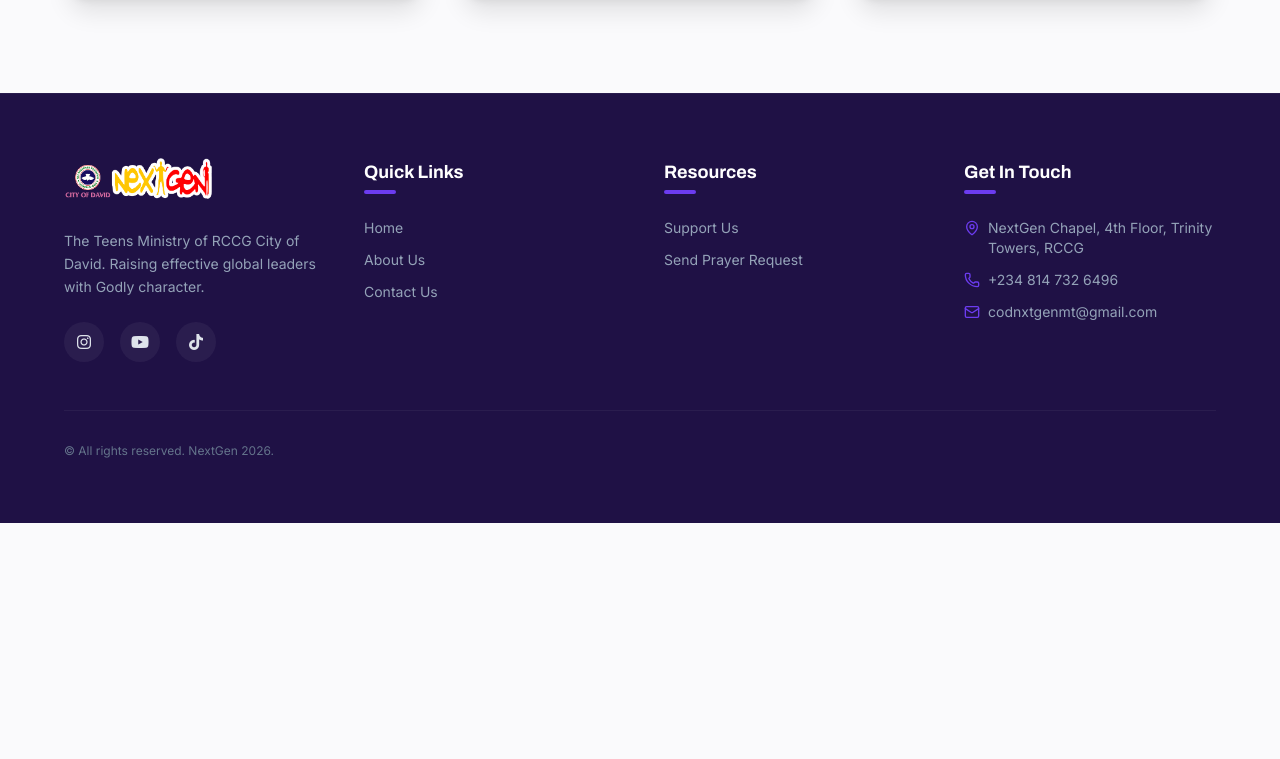
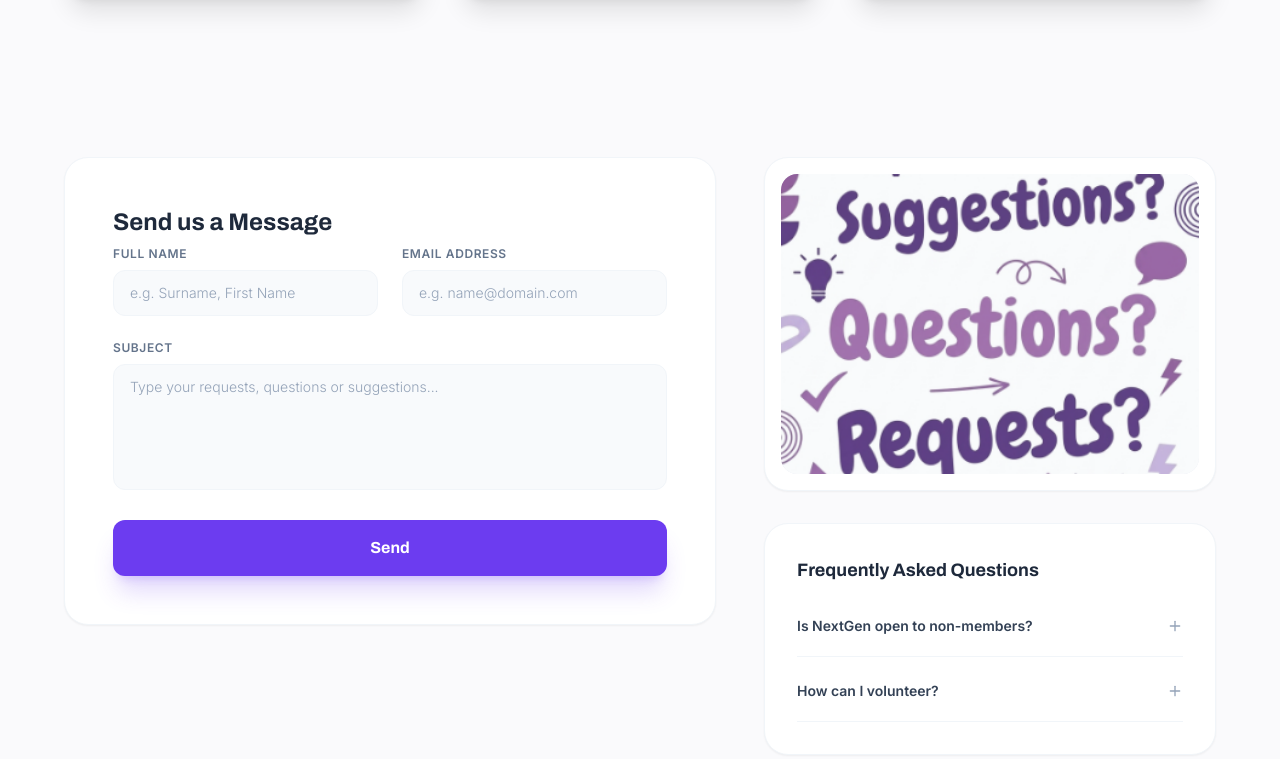
Before and after one commit to Tj07-dev829/Next-Gen-Website, a website: page contact.html in a window 1280 px wide. Shown: the part 681-1440 px from the top of the page. Before the commit the page ends 1204 px from the top, so only its background shows below. Drawn offline with nearby package versions, Linux system fonts and the light colour scheme.

Commit message:
Updated page

```diff
--- a/contact.html
+++ b/contact.html
@@ -81,7 +81,7 @@
         </div>
         <div class="relative z-20 text-center px-6 max-w-4xl text-white">
             <h1 class="font-heading font-extrabold text-4xl md:text-6xl tracking-tight leading-none mb-4 animate-slide-up">Reach Out To Us</h1>
-            <p class="text-base md:text-lg text-slate-200 font-light max-w-xl mx-auto">Have questions? Want to volunteer? Drop a message at any time.</p>
+            <p class="text-base md:text-lg text-slate-200 font-light max-w-xl mx-auto">Have questions or suggestions? Want to volunteer? Drop a message at any time.</p>
         </div>
     </section>
 
@@ -107,6 +107,67 @@
             </div>
             <h3 class="font-heading font-bold text-lg mb-2">Our Sanctuary</h3>
             <span class="text-indigo-500 font-bold text-sm">NextGen Chapel, 4th Floor, Trinity Towers, RCCG</span>
+        </div>
+    </section>
+
+    <section class="py-16 px-6 lg:px-16 max-w-7xl mx-auto grid grid-cols-1 lg:grid-cols-12 gap-12 items-start">
+        <!-- Interactive Form -->
+        <div class="lg:col-span-7 bg-white p-8 lg:p-12 border border-slate-100 rounded-3xl shadow-sm scroll-reveal opacity-0">
+            <h3 class="font-heading font-bold text-2xl mb-2">Send us a Message</h3>
+            <form id="contact-form" class="space-y-6">
+                <div class="grid grid-cols-1 sm:grid-cols-2 gap-6">
+                    <div>
+                        <label for="contactName" class="block text-xs uppercase tracking-wider text-slate-500 mb-2 font-semibold">Full Name</label>
+                        <input type="text" id="contactName" required class="w-full bg-slate-50 border border-slate-100 rounded-xl px-4 py-3 text-slate-800 placeholder-slate-400 focus:outline-none focus:border-primary transition-all text-sm font-light" placeholder="e.g. Surname, First Name">
+                    </div>
+                    <div>
+                        <label for="contactEmail" class="block text-xs uppercase tracking-wider text-slate-500 mb-2 font-semibold">Email Address</label>
+                        <input type="email" id="contactEmail" required class="w-full bg-slate-50 border border-slate-100 rounded-xl px-4 py-3 text-slate-800 placeholder-slate-400 focus:outline-none focus:border-primary transition-all text-sm font-light" placeholder="e.g. name@domain.com">
+                    </div>
+                </div>
+                <div>
+                    <label for="contactMessage" class="block text-xs uppercase tracking-wider text-slate-500 mb-2 font-semibold">Subject</label>
+                    <textarea id="contactMessage" rows="5" required class="w-full bg-slate-50 border border-slate-100 rounded-xl px-4 py-3 text-slate-800 placeholder-slate-400 focus:outline-none focus:border-primary transition-all text-sm font-light resize-none" placeholder="Type your requests, questions or suggestions..."></textarea>
+                </div>
+                <button type="submit" class="w-full bg-primary hover:bg-opacity-95 text-white py-4 rounded-xl font-heading font-bold shadow-xl shadow-primary/20 transform hover:-translate-y-0.5 transition-all">Send</button>
+            </form>
+        </div>
+
+        <!-- Image & FAQ -->
+        <div class="lg:col-span-5 space-y-8">
+            <!--Image beside the form-->
+            <div class="bg-white p-4 rounded-3xl border border-slate-100 shadow-sm scroll-reveal opacity-0 delay-200">
+                <div class="w-full h-[300px] bg-slate-200 rounded-2xl overflow-hidden relative">
+                    <img src="Assets/images/suggestions.png" alt="" class="w-full h-full object-cover opacity-80" loading="lazy">
+                </div>
+            </div>
+
+            <!-- FAQ Accordion -->
+            <div class="bg-white p-6 lg:p-8 rounded-3xl border border-slate-100 shadow-sm scroll-reveal opacity-0 delay-300">
+                <h4 class="font-heading font-bold text-lg mb-6">Frequently Asked Questions</h4>
+                <div class="space-y-4">
+                    <!-- FAQ 1 -->
+                    <div class="border-b border-slate-100 pb-3">
+                        <button class="faq-toggle w-full flex items-center justify-between text-left focus:outline-none py-2 group">
+                            <span class="font-semibold text-sm text-slate-700 group-hover:text-primary transition-colors">Is NextGen open to non-members?</span>
+                            <i data-lucide="plus" class="w-4 h-4 text-slate-400 shrink-0 transform transition-transform duration-300"></i>
+                        </button>
+                        <div class="faq-content max-h-0 overflow-hidden transition-all duration-300">
+                            <p class="text-xs text-slate-500 pt-2 leading-relaxed font-light">Absolutely! NextGen is a diverse community. All teenagers and young adults, regardless of background or denomination, are fully welcome.</p>
+                        </div>
+                    </div>
+                    <!-- FAQ 2 -->
+                    <div class="border-b border-slate-100 pb-3">
+                        <button class="faq-toggle w-full flex items-center justify-between text-left focus:outline-none py-2 group">
+                            <span class="font-semibold text-sm text-slate-700 group-hover:text-primary transition-colors">How can I volunteer?</span>
+                            <i data-lucide="plus" class="w-4 h-4 text-slate-400 shrink-0 transform transition-transform duration-300"></i>
+                        </button>
+                        <div class="faq-content max-h-0 overflow-hidden transition-all duration-300">
+                            <p class="text-xs text-slate-500 pt-2 leading-relaxed font-light">You can reach out through the contact form on this page or visit anyy of our leaders after our Sunday services to join a department.</p>
+                        </div>
+                    </div>
+                </div>
+            </div>
         </div>
     </section>
 
```
Also changed, not shown: index.html (+1 -1 lines), support.html (+1 -0 lines), Assets/images/suggestions.png (added), 1 other file.
